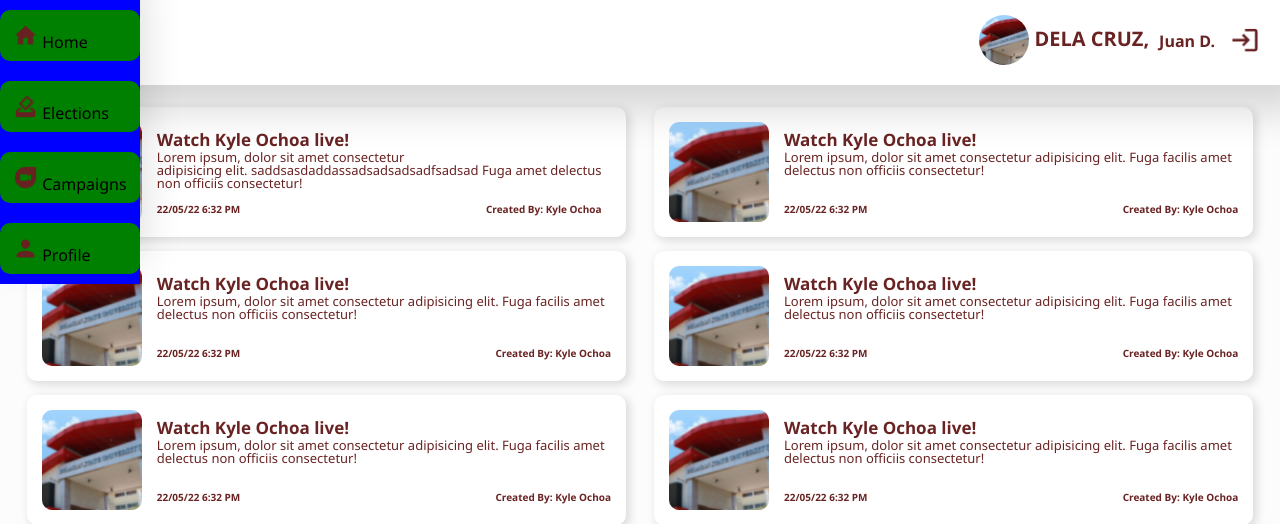
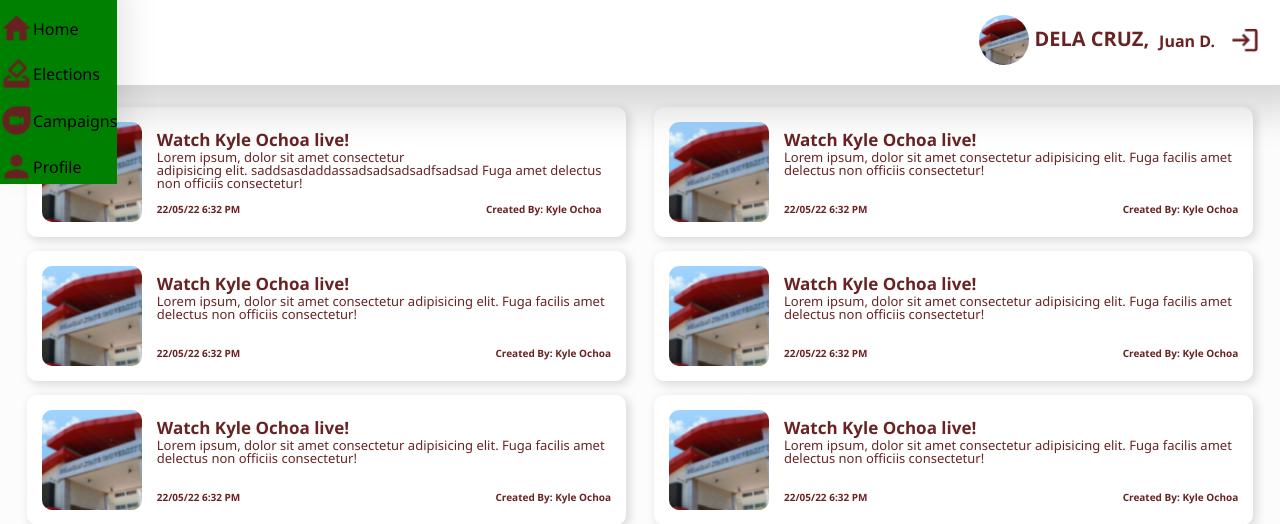
Before and after one commit to Ladsyf/BulSU-Online-Voting-System, a PHP site: page /index.php in a window 1280 px wide. Shown: the top 524 px of the page. Run offline with PHP 8.4, Linux system fonts and the light colour scheme.

Commit message:
centered menu on hamburger

```diff
--- a/navigationheader.php
+++ b/navigationheader.php
@@ -14,18 +14,30 @@
 </ul>
 
 <div class="navbar1">
-    <div class = "acontainer1">
-      <a href="#"><img src = "img/icons/HomeICON.png" class = "navlogo"> Home</a>
-    </div>
-    <div class = "acontainer1">
-      <a href="#"><img src = "img/icons/ElectionICON.png" class = "navlogo"> Elections</a>
-    </div>
-    <div class = "acontainer1">
-      <a href="#"><img src = "img/icons/VideoICON.png" class = "navlogo"> Campaigns</a>
-    </div>
-    <div class = "acontainer1">
-      <a href="#"><img src = "img/icons/ProfileICON.png" class = "navlogo"> Profile</a>
-    </div>
+      <a href="facebook.com">
+        <span>
+        <img src = "img/icons/HomeICON.png" class = "navlogo1">
+        <p> Home </p>
+        </span>
+      </a>
+      <a href="#">
+        <span>
+        <img src = "img/icons/ElectionICON.png" class = "navlogo1">
+        <p> Elections </p>
+        <span>
+      </a>
+      <a href="#">
+        <span>
+        <img src = "img/icons/VideoICON.png" class = "navlogo1">
+        <p> Campaigns</p>
+        </span>
+      </a>
+      <a href="#">
+        <span>
+        <img src = "img/icons/ProfileICON.png" class = "navlogo1">
+        <p> Profile</p>
+        </span>
+      </a>
 </div>
 
 <style>
@@ -33,15 +45,23 @@
       display: none;
       box-shadow: 0px -25px 40px rgba(0, 0, 0, 0.158);
     }
-    .acontainer1{
-      display: flex;
-      justify-content: center;
-      background-color: blue;
+    span{
+      display: block;
+      background-color: green;
+      height: 70%;
+      padding: 10% 0;
+      margin: auto;
+    }
+    span p{
+      float: left;
+      margin: auto;
+      padding: 6px 0;
     }
     .navlogo1{
-      height: 100%;
+      height: 33px;
+      float: left;
     }
-.navbar1 {
+    .navbar1 {
       background-color: white;
       overflow: hidden;
       position: fixed;
@@ -50,21 +70,13 @@
       color: black;
       background-color: red;
       z-index: 2;
+      margin: auto;
 }
 
 /* Style the links inside the navigation bar */
 .navbar1 a {
-  float: left;
-  text-align: center;
-  padding: 13px;
   text-decoration: none;
   color: black;
-  border-radius: 10px;
-  margin: 10px 0;
-  height: 25px;
-  width: 100%;
-  text-align: left;
-  background-color: green;
 }
 
 /* Change the color of links on hover */
@@ -82,5 +94,5 @@
       .navbar1{
         display: none;
       }
-    }
+}
 </style>
```
